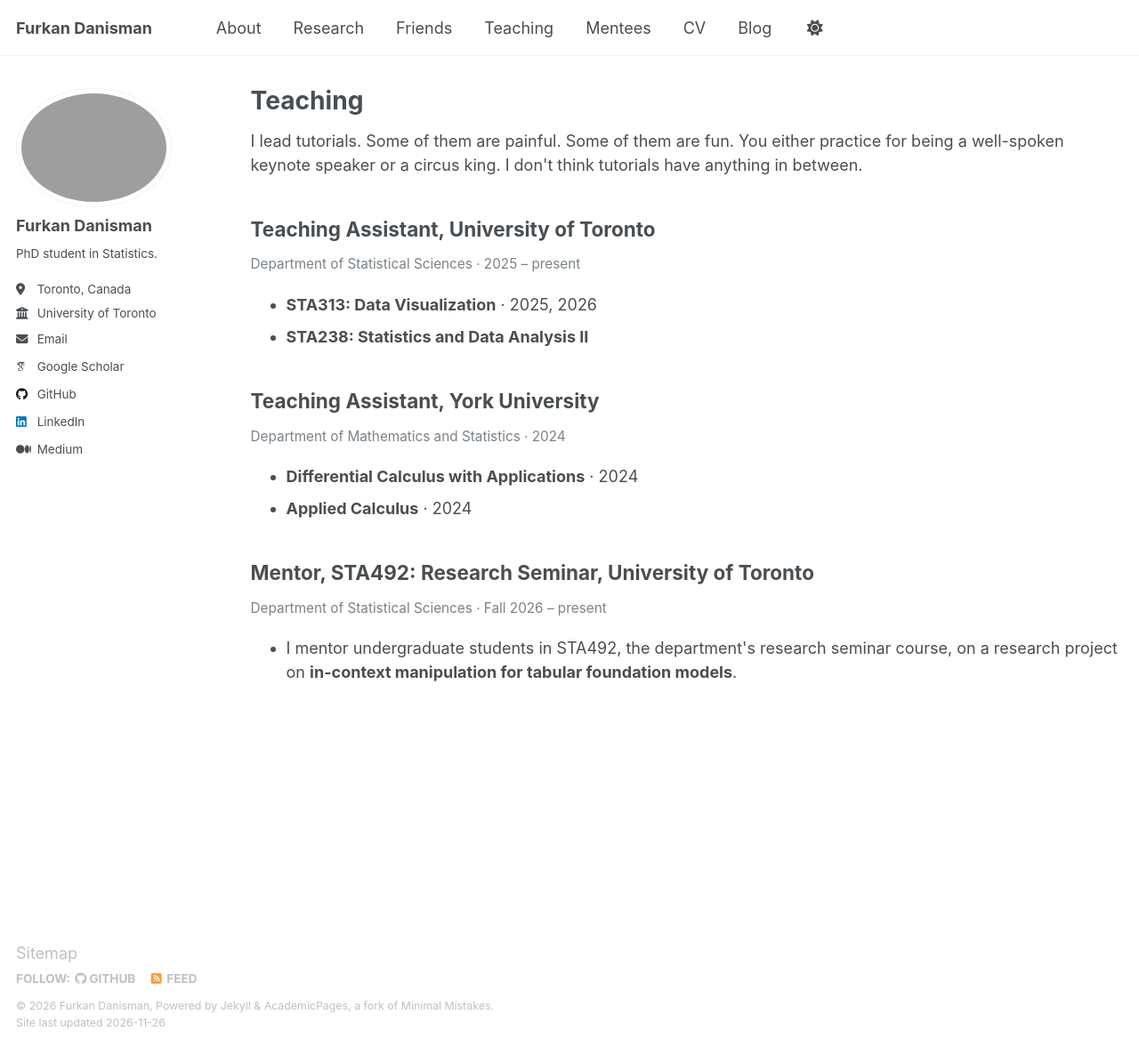
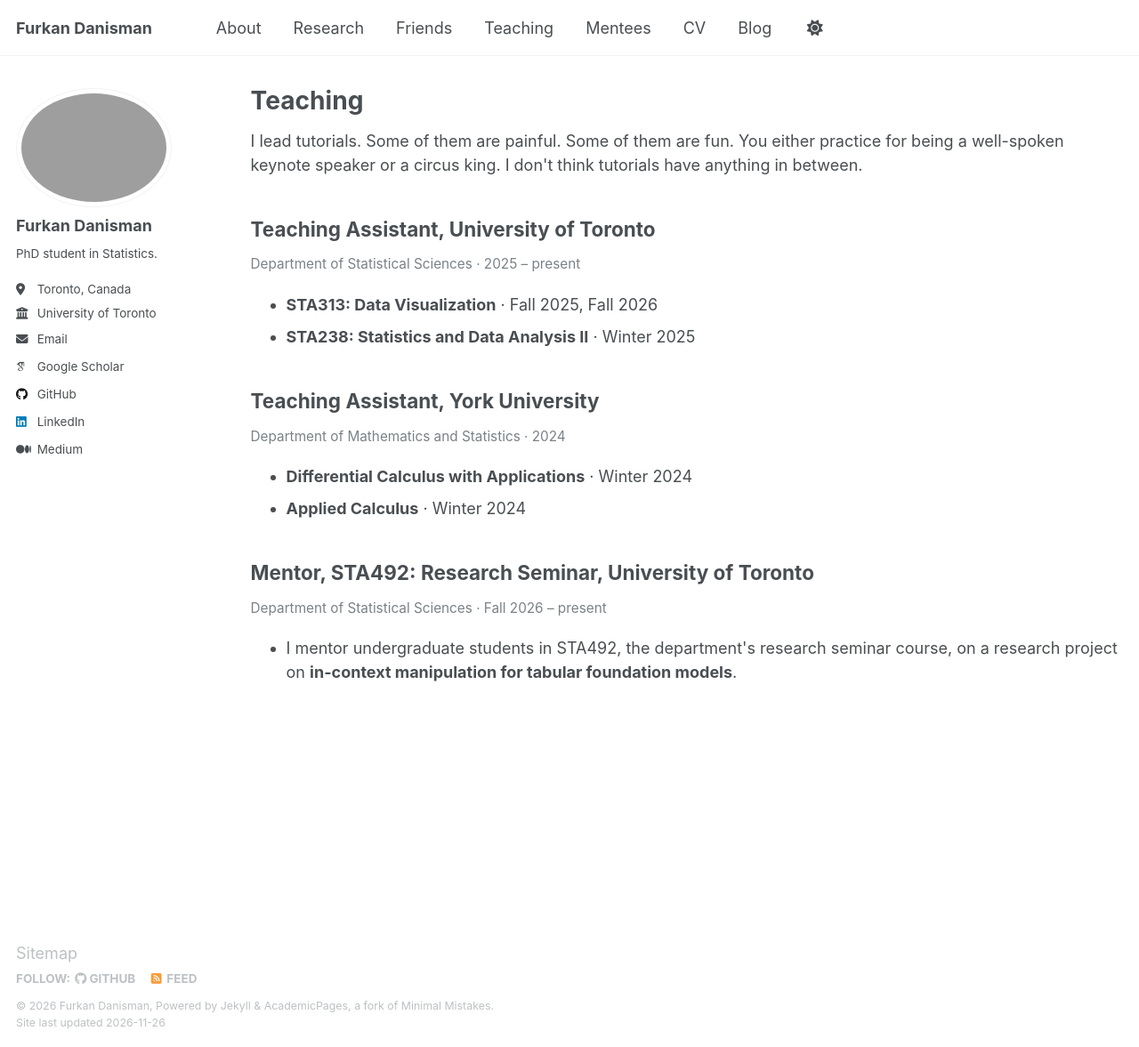
Before and after one commit to FurkanDanisman/FurkanDanisman.github.io, a Jekyll site: the page built from _pages/teaching.html, in a window 1280 px wide and 1177 px high. Shown: the whole window at 89% size. Built offline with Jekyll 4.4.1, drawn with Linux system fonts in a browser that asks for light colours; some web fonts are replaced.

Commit message:
Teaching: terms for each course
Co-Authored-By: Claude Opus 5.5 <noreply@anthropic.com>

```diff
--- a/_pages/teaching.html
+++ b/_pages/teaching.html
@@ -11,16 +11,16 @@ author_profile: true
 <p style="font-size:0.85em;color:#7a8288">Department of Statistical Sciences · 2025 – present</p>
 
 <ul>
-  <li><b>STA313: Data Visualization</b> · 2025, 2026</li>
-  <li><b>STA238: Statistics and Data Analysis II</b></li>
+  <li><b>STA313: Data Visualization</b> · Fall 2025, Fall 2026</li>
+  <li><b>STA238: Statistics and Data Analysis II</b> · Winter 2025</li>
 </ul>
 
 <h2>Teaching Assistant, York University</h2>
 <p style="font-size:0.85em;color:#7a8288">Department of Mathematics and Statistics · 2024</p>
 
 <ul>
-  <li><b>Differential Calculus with Applications</b> · 2024</li>
-  <li><b>Applied Calculus</b> · 2024</li>
+  <li><b>Differential Calculus with Applications</b> · Winter 2024</li>
+  <li><b>Applied Calculus</b> · Winter 2024</li>
 </ul>
 
 <h2>Mentor, STA492: Research Seminar, University of Toronto</h2>
```
